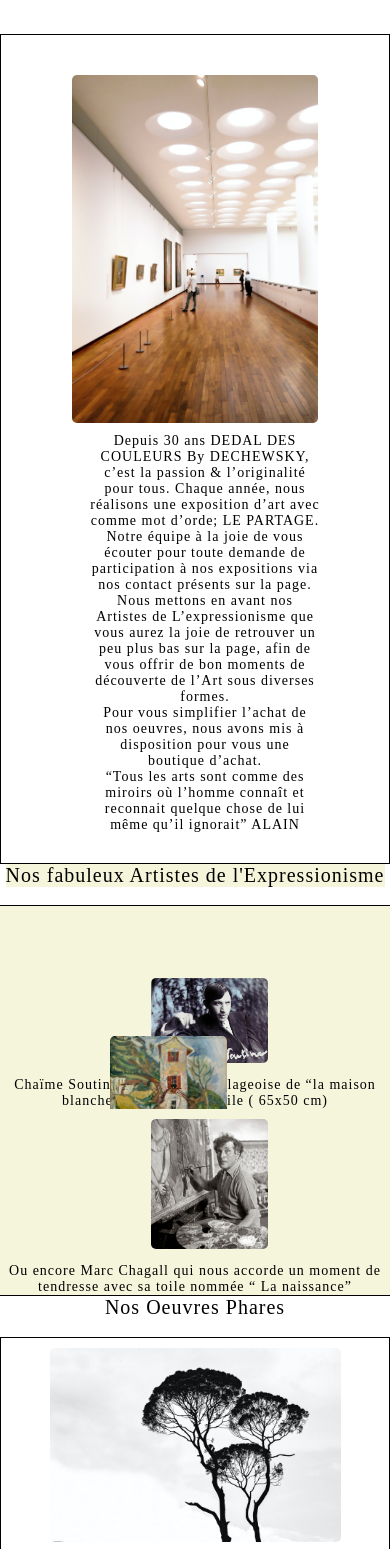
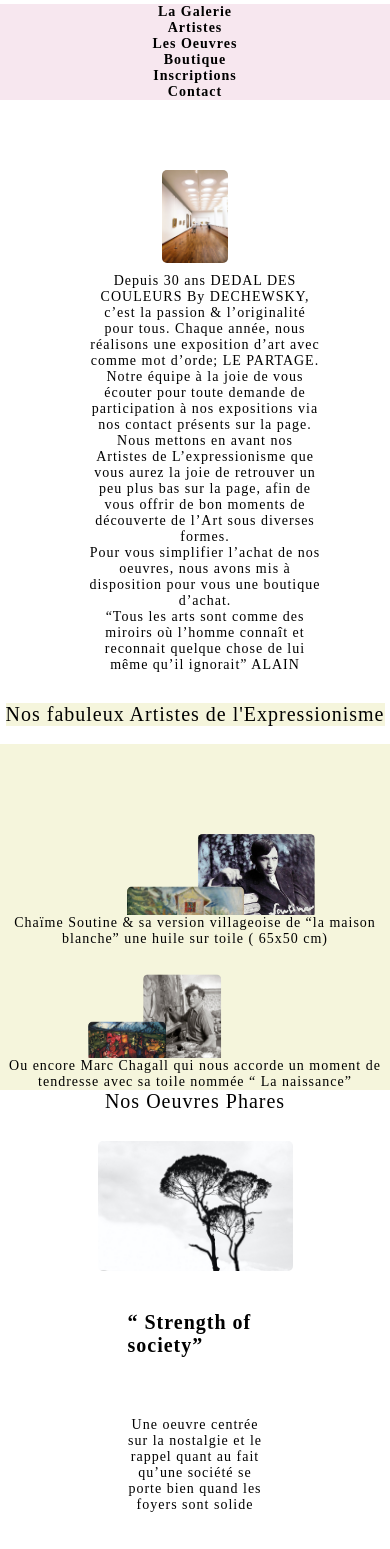
Before and after one commit to selenamrc/publier-des-contenus-en-ligne, a plain HTML site: page index.html in a window 390 px wide. Shown: the part 121-1670 px from the top of the page. Drawn offline with Linux system fonts and the light colour scheme.

Commit message:
Finalisation du menu burger + alignement/superposition des images des artistes

```diff
--- a/assets/css/header.css
+++ b/assets/css/header.css
@@ -1,4 +1,12 @@
-#header_logo{
+#menu-icon {
+    display: none;
+}
+
+#burger {
+    display: none;
+}
+@media screen and (min-width: 768px) {
+    #header_logo {
         /* aligner au centre du haut de page avec une petite marge entre le haut de la page et le menu */
         margin: 10px auto;
         width: 125px;
@@ -11,15 +19,8 @@
         align-items: center;
     }
 
-#menu-icon{
-    display: none;
-}
 
-#burger{
-    display: none;
-}
-
-header div{
+    header div {
         /* Pour centrer l'image */
         display: flex;
         justify-content: right;
@@ -27,14 +28,14 @@ header div{
         margin-bottom: 2%;
     }
 
-i{
+    i {
         font-size: 50px;
         margin-right: 2%;
         margin-top: 75px;
     }
 
 
-nav{
+    ul {
         background-color: #F7E7EF;
         border-bottom: 1px solid #eee;
         height: 60px;
@@ -43,9 +44,6 @@ nav{
         width: 100%;
         z-index: 1000;
         min-width: 30%;
-}
-
-ul{
         margin: 0;
         padding: 0;
         display: flex;
@@ -55,7 +53,7 @@ ul{
 
     }
 
-li{
+    li {
         /* Aligner les liens au centre de la page */
         display: inline-block;
         text-align: center;
@@ -68,7 +66,7 @@ li{
 
     }
 
-a{
+    a {
         display: block;
         padding: 0 20px;
         color: #000;
@@ -78,3 +76,4 @@ a{
         letter-spacing: 1px;
         transition: all 0.3s ease;
     }
+}
--- a/assets/css/headerm.css
+++ b/assets/css/headerm.css
@@ -12,8 +12,8 @@
         align-items: center;
     }
 
+    /* Pour centrer l'icone */
     header div {
-        /* Pour centrer l'image */
         display: flex;
         justify-content: right;
         align-items: right;
@@ -25,45 +25,31 @@
         margin-right: 10%;
         margin-top: 45px;
     }
-
+/* Afficher l'icone du burger-menu */
     #burger {
         display: block;
+        margin-top: 50px;
+        /* Mettre la souris en pointeur */
+        cursor: pointer;
+    }
+    /* Adatation du menu pour l'afficher sur le coté gauche de la page en menu burger */
+
+    .menu {
+        float: none;
+        padding: 0;
+        margin: 0;
+        width: 100%;
+        background-color: #F7E7EF;
+        min-width: 30%;
     }
 
-    nav {
-        background-color: #F7E7EF;
-        border-bottom: 1px solid #eee;
-        height: 60px;
-        line-height: 60px;
-        position: static;
-        width: 100%;
-        z-index: 1000;
-        min-width: 30%;
-        display: none;
-    }
-
-    ul {
-        margin: 0;
-        padding: 0;
-        display: flex;
-        justify-content: center;
-        align-items: center;
-        list-style: none;
-        display: none;
-
-    }
-
-    li {
+    .menu li {
         /* Aligner les liens au centre de la page */
-        display: inline-block;
+        display: block;
         text-align: center;
-        /* Garder les liens sur la même ligne */
-        white-space: nowrap;
-        margin: 0 30px;
-        padding: 0 5;
-        /* Faire ne sorte que ça ne dépasse pas l'écran */
-        overflow: hidden;
-
+        float: none;
+        list-style-type: list-item;
+        padding: 0 30px;
     }
 
     a {
@@ -76,8 +62,4 @@
         letter-spacing: 1px;
         transition: all 0.3s ease;
     }
-
-    #menu-icon:checked + .menu + .menu ul {
-        display: block;
-    }
 }
--- a/assets/css/index.css
+++ b/assets/css/index.css
@@ -20,14 +20,6 @@
 
 /* Fin de la classe global */
 
-
-/* Propriété des articles */
-article {
-    /* width: 100%; */
-    /* Bordures pour me repérer sur les alignements */
-    border: #000 1px solid;
-}
-
 #galerie {
     /* Comme pour la class main, faire en sorte que ce soit responsive avec l'alignement des items au centre */
     display: flex;
@@ -40,7 +32,7 @@ article {
 
 
 
-img {
+.galerie {
     width: 20%;
     object-fit: cover;
     border-radius: 5px;
@@ -75,27 +67,54 @@ p {
     flex-wrap: wrap;
     background-color: beige;
     width: 100%;
+    height: 100%;
     padding-left: 30%;
 }
 
 .superpimgs {
     width: 100%;
-    height: 100%;
+    height: auto;
     position: relative;
+    padding: 0;
+    overflow-y: hidden;
 }
 
-.superp {
-    width: 20%;
+
+.superps {
+    width: 10%;
     height: auto;
     position: relative;
 }
 
-.superp:first-child {
-    transform: translate(100px, 120px);
+.superps:first-child {
+    transform: translate(75px, 145px);
     /* Mettre l'image en arrière plan */
     z-index: 1;
 }
 
+.superps:last-child {
+    transform: translate(-2%, -25%);
+    /* Mettre l'image en arrière plan */
+    z-index: 0;
+}
+
+.superpc {
+    width: 15%;
+    height: auto;
+    position: relative;
+}
+
+.superpc:first-child {
+    transform: translate(100%, 50%);
+    /* Mettre l'image en arrière plan */
+    z-index: 1;
+}
+
+.superpc:last-child {
+    transform: translate(40%, 20%);
+    /* Mettre l'image en arrière plan */
+    z-index: 0;
+}
 
 .title_oeuvre {
     text-align: center;
@@ -110,6 +129,30 @@ p {
     justify-content: center;
     flex-wrap: wrap;
     align-items: center;
+}
+
+.peinture {
+    width: 50%;
+    height: auto;
+    position: relative;
+    display: flex;
+    flex-direction: row;
+    justify-content: space-between;
+    padding: 30px;
+}
+
+.peinture img {
+    width: 100%;
+    height: auto;
+    position: relative;
+}
+
+.lavande {
+    width: 50%;
+    height: auto;
+    position: relative;
+    padding: 30px;
+    text-align: center;
 }
 
 .titleo{
--- a/assets/css/indexm.css
+++ b/assets/css/indexm.css
@@ -29,33 +29,49 @@
         padding-left: 0;
     }
 
-    .superp {
+    .superps {
         width: 30%;
         height: auto;
         position: relative;
     }
 
-    /* .soutineimg:first-child {
-        transform: translate(100px, 120px);
-        Mettre l'image en arrière plan
-        z-index: 1;
-    }
-    .soutineimg:last-child {
-        transform: translate(100px, 120px);
-        Mettre l'image en arrière plan
-        z-index: 0;
-    } */
-/* Superpose moi les images comme il faut  */
-    .superp:first-child {
-        transform: translate(100px, 120px);
+
+    /* Superposition des images */
+    .superps:first-child {
+        transform: translate(100%, 90%);
         /* Mettre l'image en arrière plan */
         z-index: 1;
     }
+
     /* Fais en sorte que la div n'ai pas de scroll et que le texte soit bien sous les images */
-    .superp:last-child {
-        transform: translate(100px, 120px);
+    .superps:last-child {
+        transform: translate(40%, 20%);
         /* Mettre l'image en arrière plan */
         z-index: 0;
+    }
+
+
+    .superpc {
+        width: 20%;
+        height: auto;
+        position: relative;
+    }
+    .superpc:first-child {
+        transform: translate(100%, 50%);
+        /* Mettre l'image en arrière plan */
+        z-index: 1;
+    }
+
+    .superpc:last-child {
+        transform: translate(40%, 20%);
+        /* Mettre l'image en arrière plan */
+        z-index: 0;
+    }
+
+    .superpc:first-child {
+        transform: translate(100%, 50%);
+        /* Mettre l'image en arrière plan */
+        z-index: 1;
     }
 
     #oeuvre {
@@ -72,12 +88,21 @@
         flex-direction: column;
         justify-content: center;
         align-items: center;
+        padding: 0;
     }
 
     .peinture img {
-        width: 75%;
+        width: 100%;
         height: auto;
         position: relative;
+    }
+
+    .lavande {
+        width: 100%;
+        height: auto;
+        position: relative;
+        padding: 30px;
+        text-align: justify;
     }
 
 
--- a/index.html
+++ b/index.html
@@ -29,7 +29,7 @@
         <div>
             <!-- checkbox pour le menu burger -->
             <label id="burger" for="menu-icon">&#9776;</label>
-            <input type="checkbox" id="menu-icon">
+            <input type="checkbox" id="menu-icon"onclick=toggleMenu()>
             <img id="header_logo" src="./assets/imgs/logo.png" alt="Logo site" srcset="">
             <i class="fa-solid fa-cart-shopping"></i>
         </div>
@@ -37,9 +37,11 @@
 
 
         <!-- Menu de navigation avec les liens menant aux articles de la page -->
-
-        <nav class="menu">
-            <ul>
+        <script>function toggleMenu() {
+            var menu = document.querySelector('.menu');
+            menu.style.display = (menu.style.display === 'block' || menu.style.display === '') ? 'none' : 'block';
+        }</script>
+            <ul class="menu" >
                 <li><a href="#galerie">La Galerie</a></li>
                 <li><a href="#artiste">Artistes</a></li>
                 <li><a href="#oeuvre">Les Oeuvres</a></li>
@@ -47,13 +49,12 @@
                 <li><a href="#form">Inscriptions</a></li>
                 <li><a href="#contact">Contact</a></li>
             </ul>
-        </nav>
     </header>
     <!-- Div globale a la page pour la partie responsive -->
     <div id="main">
         <!-- Premier article de la catégorie galerie -->
         <article id="galerie">
-            <img src="./assets/imgs/expo.JPG" alt="image de l'exposition">
+            <img class="galerie" src="./assets/imgs/expo.JPG" alt="image de l'exposition">
             <div class="text">
                 <p>
                     Depuis 30 ans DEDAL DES COULEURS By DECHEWSKY, c’est la passion & l’originalité pour tous. Chaque
@@ -82,13 +83,17 @@
         <p class="title_artiste">Nos fabuleux Artistes de l'Expressionisme</p><br />
         <article id="artiste">
             <div class="superpimgs">
-                <img class="superp" src="./assets/imgs/oeuvre_soutine.JPG" alt="Oeuvre de Soutine">
-                <img class="superp" src="./assets/imgs/portrait_soutine.JPG" alt="Portrait de Soutine">
+                <div class="imgs">
+                    <img class="superps" src="./assets/imgs/oeuvre_soutine.JPG" alt="Oeuvre de Soutine">
+                    <img class="superps" src="./assets/imgs/portrait_soutine.JPG" alt="Portrait de Soutine">
+                </div>
                 <p>Chaïme Soutine & sa version villageoise de “la maison blanche” une huile sur toile ( 65x50 cm)</p>
             </div>
             <div class="superpimgs">
-                <img class="superp" src="./assets/imgs/oeuvre_chagall.JPG" alt="Portrait de Soutine">
-                <img class="superp" src="./assets/imgs/chagall_portrait.JPG" alt="Oeuvre de Soutine">
+                <div class="imgs">
+                    <img class="superpc" src="./assets/imgs/oeuvre_chagall.JPG" alt="Portrait de Soutine">
+                    <img class="superpc" src="./assets/imgs/chagall_portrait.JPG" alt="Oeuvre de Soutine">
+                </div>
                 <p>Ou encore Marc Chagall qui nous accorde un moment de tendresse avec sa toile nommée “ La naissance”</p>
             </div>
         </article>
@@ -98,22 +103,28 @@
         <article id="oeuvre">
             <div class="peinture">
                 <img src="./assets/imgs/strength_of_society.JPG" alt="Oeuvre strength of society" srcset="">
+                <div>
                     <p class="titleo">“ Strength of society”</p>
                     <p class="descrio">Une oeuvre centrée sur la nostalgie et le rappel quant au fait qu’une société se
                         porte bien quand les
                         foyers sont solide</p>
                 </div>
+            </div>
             <div class="peinture">
                 <img src="./assets/imgs/texture.JPG" alt="Oeuvre Texture">
+                <div>
                     <p class="titleo">TEXTURE</p>
                     <p class="descrio">Une Toile qui met en avant l’aspect textural des différentes peintures utilisées</p>
                 </div>
+            </div>
             <div class="peinture">
+                <div class="lavande">
                     <img src="./assets/imgs/foret_des_lavandes.JPG" alt="Oeuvre Forêt de lavande">
                 <p class="titleo">“La Forêt au lavandes”</p>
 
                 <p class="descrio">Un ère de fraîcheur, avec cette magnifique oeuvre réalisé lors d’un séjour en
                     montages.</p>
+                </div>
             </div>
         </article>
         <!-- Fin de l'article des oeuvres -->
```
Lines whose indentation alone changed are shown as unchanged.
